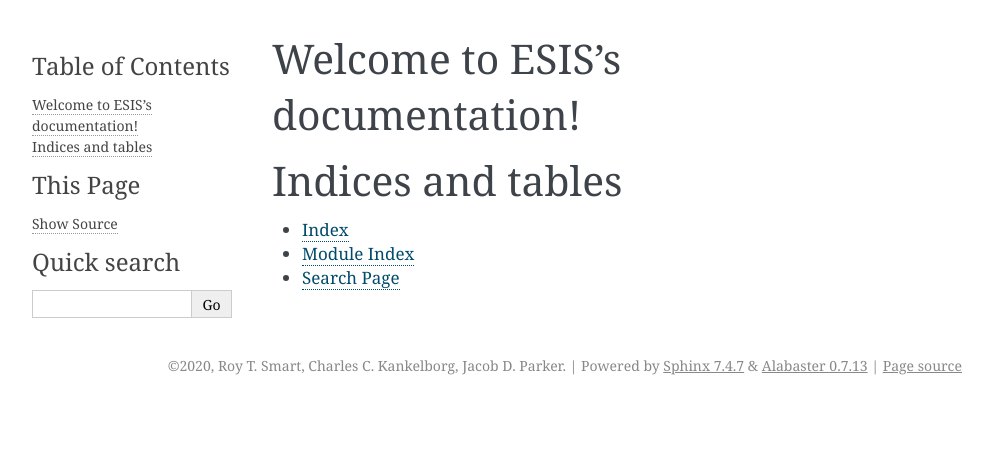
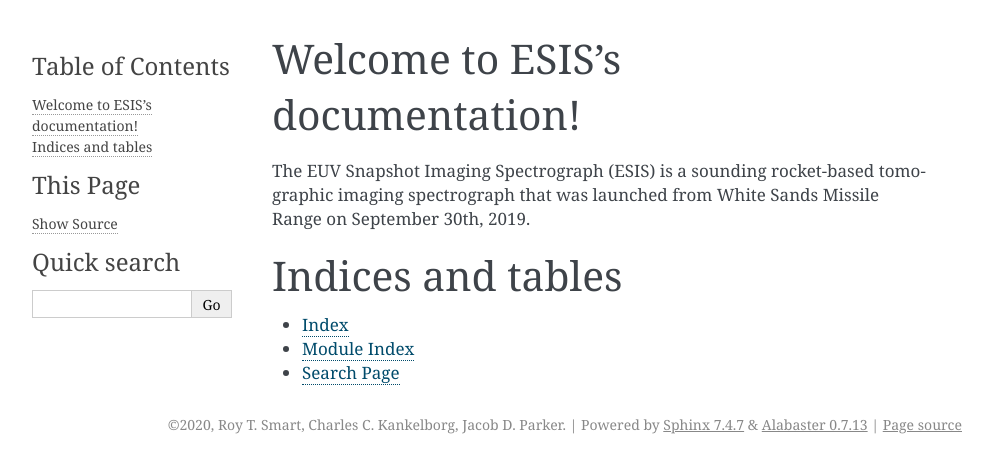
Before and after one commit to Kankelborg-Group/ESIS, a Sphinx documentation site: the page built from docs/index.rst, in a window 1280 px wide. Shown: the top 473 px of the page, without its empty margins (148-1141 px from the left). Built offline with Sphinx 7.4.7, drawn with Linux system fonts in a browser that asks for light colours.

Commit message:
- Small change to index.rst for testing.

```diff
--- a/docs/index.rst
+++ b/docs/index.rst
@@ -10,7 +10,8 @@ Welcome to ESIS's documentation!
    :maxdepth: 2
    :caption: Contents:
 
-
+The EUV Snapshot Imaging Spectrograph (ESIS) is a sounding rocket-based tomographic imaging spectrograph that was
+launched from White Sands Missile Range on September 30th, 2019.
 
 Indices and tables
 ==================
```
